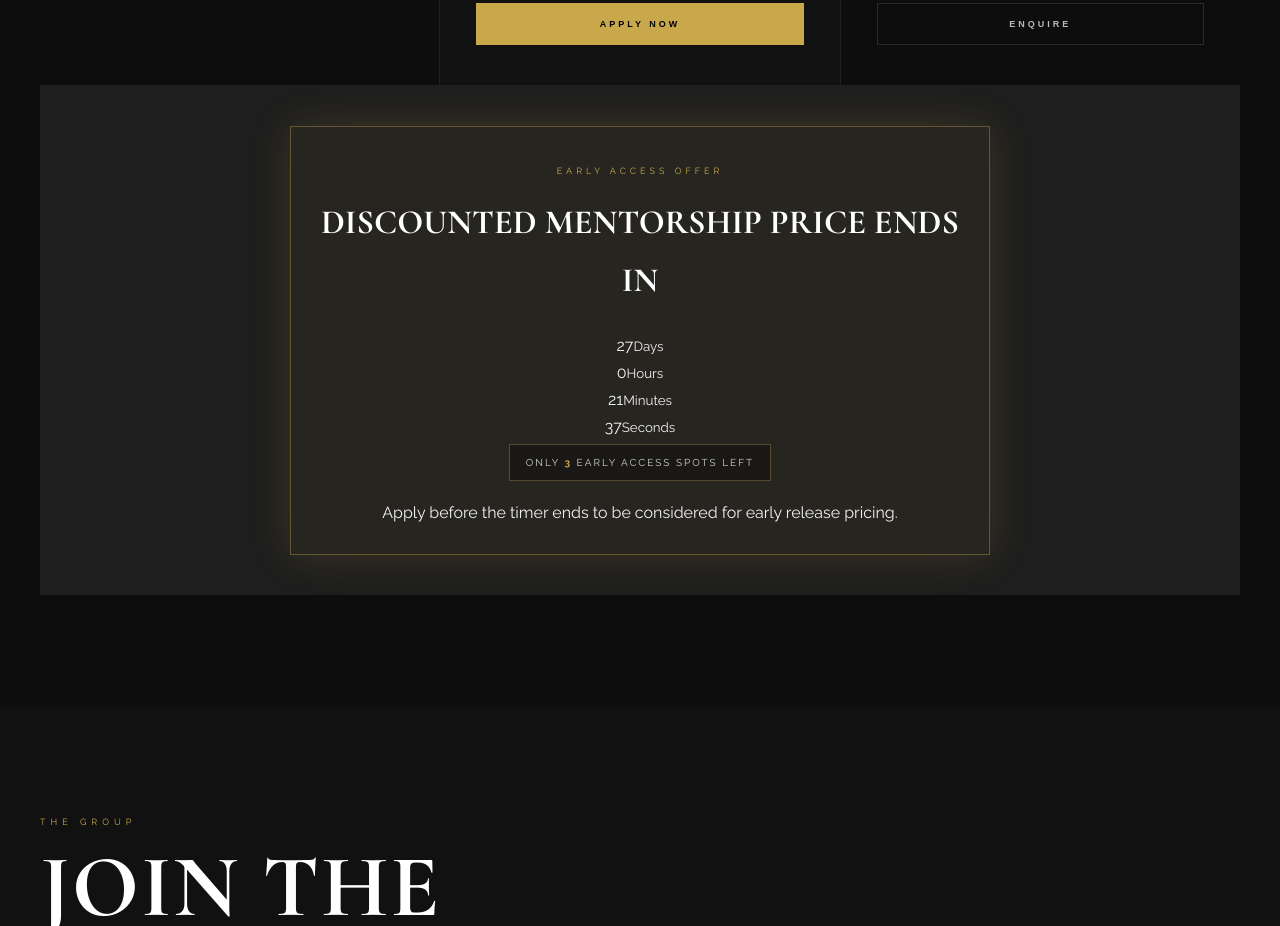
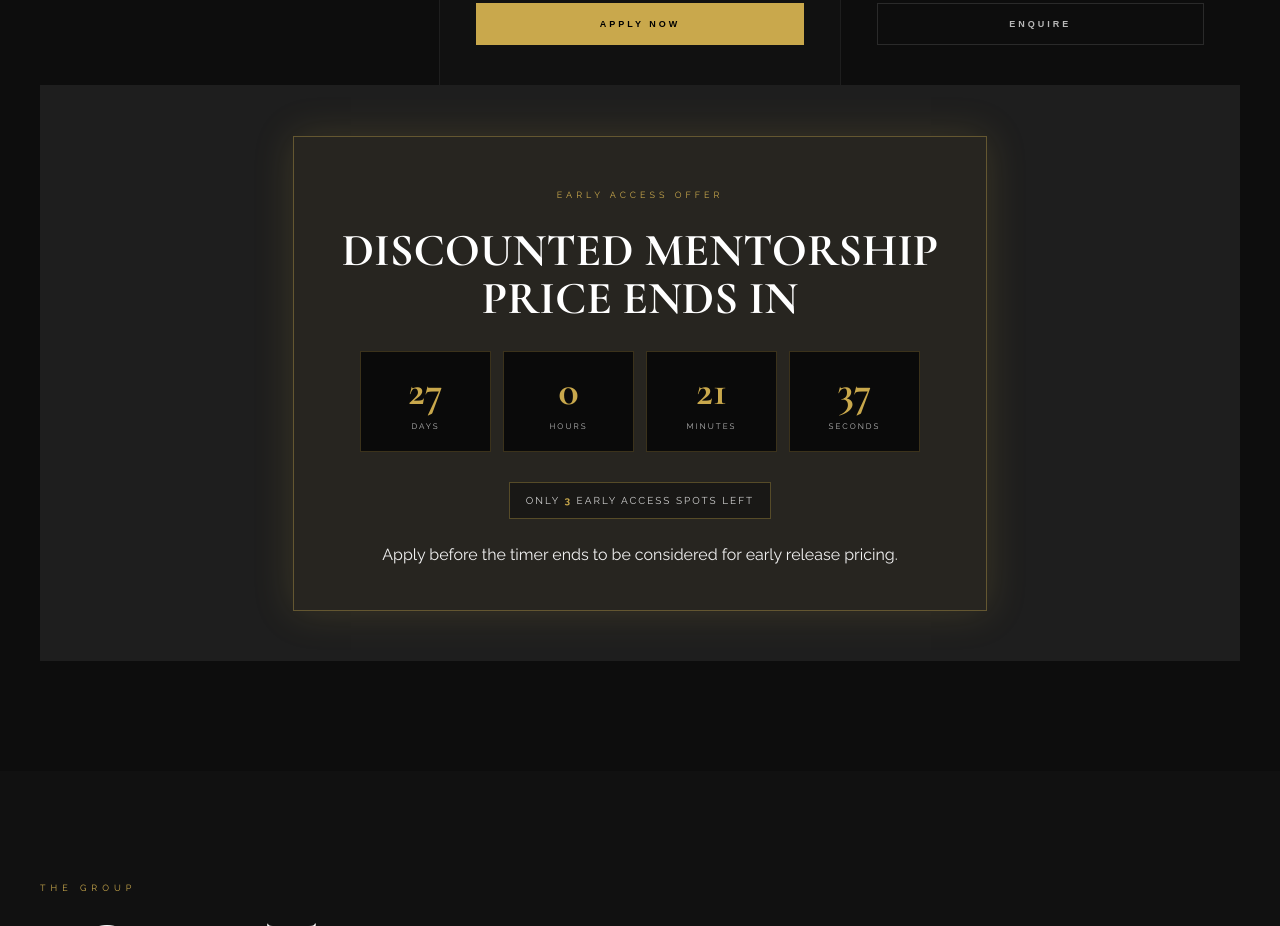
Before and after one commit to alistairweller3-crypto/AST, a plain HTML site: page index.html in a window 1280 px wide. Shown: the part 5117-6043 px from the top of the page. Drawn offline with nearby package versions, Linux system fonts and the light colour scheme.

Commit message:
Update index.html

```diff
--- a/index.html
+++ b/index.html
@@ -1323,6 +1323,69 @@
   background:
     radial-gradient(circle at 50% 0%, rgba(201,168,76,.10), transparent 38%),
     var(--bg3);
+}
+
+    /* === PREMIUM COUNTDOWN TIMER === */
+
+.early-offer {
+  max-width: 780px;
+  margin: 50px auto;
+  padding: 42px 36px;
+  text-align: center;
+}
+
+.early-offer h3 {
+  max-width: 620px;
+  margin: 20px auto 28px;
+  font-size: clamp(30px, 4vw, 46px);
+  line-height: 1.05;
+}
+
+.countdown {
+  display: grid;
+  grid-template-columns: repeat(4, 1fr);
+  gap: 12px;
+  max-width: 560px;
+  margin: 0 auto 22px;
+}
+
+.countdown div {
+  background: #0a0a0a;
+  border: 1px solid rgba(201,168,76,.25);
+  padding: 18px 10px;
+}
+
+.countdown span {
+  display: block;
+  font-family: 'Cormorant Garamond', serif;
+  font-size: 42px;
+  font-weight: 700;
+  color: var(--gold);
+  line-height: 1;
+}
+
+.countdown small {
+  display: block;
+  margin-top: 8px;
+  font-size: 8px;
+  letter-spacing: 2px;
+  color: var(--muted2);
+  text-transform: uppercase;
+}
+
+.spots-left {
+  margin-top: 8px;
+  margin-bottom: 22px;
+}
+
+@media(max-width:600px) {
+  .early-offer {
+    padding: 34px 20px;
+  }
+
+  .countdown {
+    grid-template-columns: repeat(2, 1fr);
+  }
 }
   </style>
 </head>
@@ -2380,12 +2443,27 @@
 
   <h3 id="offerTitle">Discounted Mentorship Price Ends In</h3>
 
-  <div class="countdown">
-    <div><span id="days">00</span><small>Days</small></div>
-    <div><span id="hours">00</span><small>Hours</small></div>
-    <div><span id="minutes">00</span><small>Minutes</small></div>
-    <div><span id="seconds">00</span><small>Seconds</small></div>
+<div class="countdown">
+  <div>
+    <span id="days">00</span>
+    <small>Days</small>
   </div>
+
+  <div>
+    <span id="hours">00</span>
+    <small>Hours</small>
+  </div>
+
+  <div>
+    <span id="minutes">00</span>
+    <small>Minutes</small>
+  </div>
+
+  <div>
+    <span id="seconds">00</span>
+    <small>Seconds</small>
+  </div>
+</div>
 
   <div class="spots-left">
     Only <span id="spotsNumber">3</span> early access spots left
```
